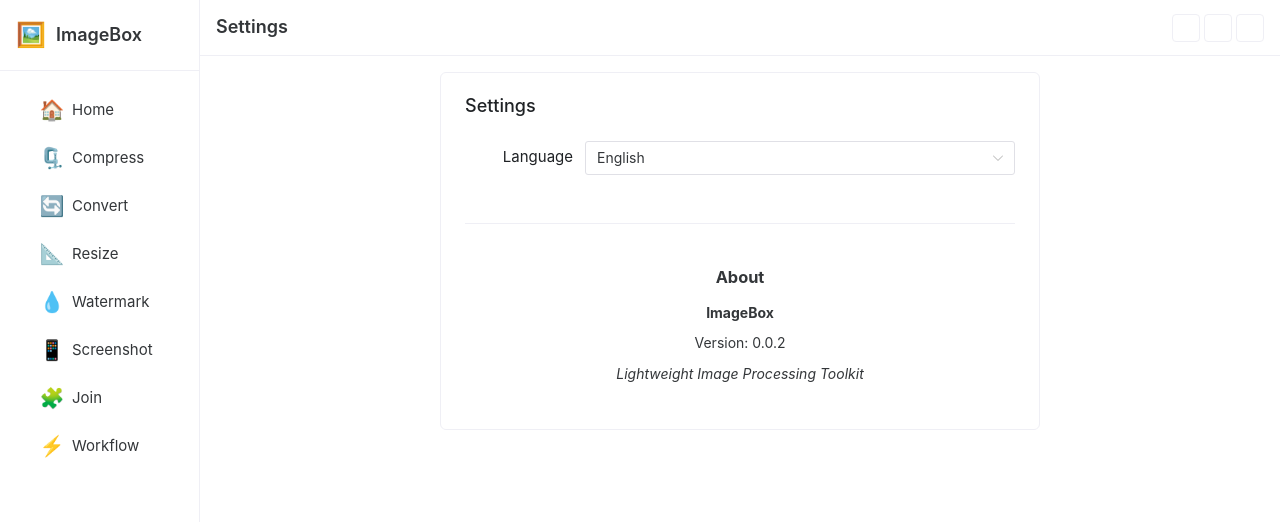
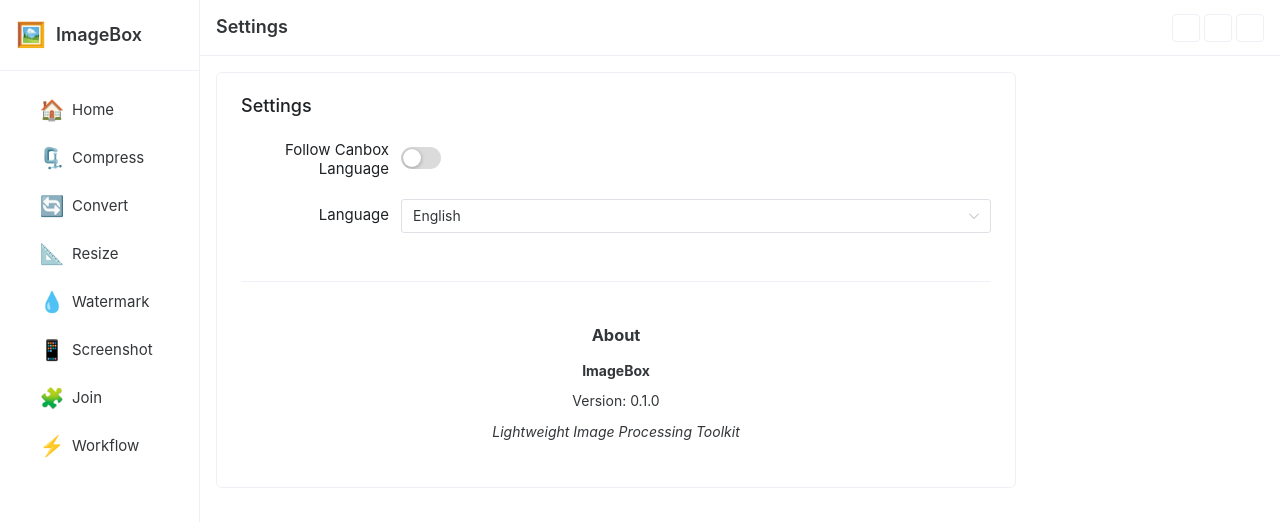
Before and after one commit to rexlevin/cb-imagebox, a Vue app: page /#/resize in a window 1280 px wide. Both pictures are taken after a click on the button 1250 px from the left and 27 px from the top of the page. Shown: the top 522 px of the page. Built offline with nearby package versions, Linux system fonts and the light colour scheme; some icons are missing.

Commit message:
feat: 添加跟随 Canbox 语言环境功能

```diff
--- a/package.json
+++ b/package.json
@@ -1,7 +1,7 @@
 {
     "name": "cb-imagebox",
     "private": true,
-    "version": "0.0.3",
+    "version": "0.0.4",
     "scripts": {
         "dev": "vite --port 5173",
         "build": "vite build",
--- a/src/App.vue
+++ b/src/App.vue
@@ -16,7 +16,7 @@
 import AppLayout from './components/layout/AppLayout.vue'
 import ClipboardBar from './components/common/ClipboardBar.vue'
 import { useSettingsStore } from './stores/settings'
-import { initI18n, setLanguage } from './i18n'
+import { initI18n, setLanguage, syncLanguage, isLocaleSupported } from './i18n'
 
 const hasClipboardImage = ref(false)
 const settingsStore = useSettingsStore()
@@ -43,7 +43,31 @@
 onMounted(async () => {
     document.documentElement.setAttribute('data-theme', settingsStore.theme)
     await settingsStore.initSettings()
-    initI18n(settingsStore.language)
+
+    // 如果开启了跟随系统语言，先同步到系统语言
+    if (settingsStore.followSystemLocale && window.followSystemAPI) {
+        const canboxLocale = window.followSystemAPI.getLocale()
+        if (canboxLocale && isLocaleSupported(canboxLocale)) {
+            settingsStore.language = canboxLocale
+            syncLanguage(canboxLocale)
+        } else {
+            initI18n(settingsStore.language)
+        }
+    } else {
+        initI18n(settingsStore.language)
+    }
+
+    // 注册 Canbox 语言变化监听
+    if (window.followSystemAPI) {
+        window.followSystemAPI.onLocaleChange((newLocale) => {
+            if (settingsStore.followSystemLocale && newLocale) {
+                if (isLocaleSupported(newLocale)) {
+                    settingsStore.language = newLocale
+                    syncLanguage(newLocale)
+                }
+            }
+        })
+    }
 })
 </script>
 
--- a/src/i18n/index.js
+++ b/src/i18n/index.js
@@ -12,16 +12,24 @@
   }
 })
 
+// 支持的语言列表
+export const supportedLocales = ['en', 'zh-CN']
+
+// 检查是否支持该语言
+export const isLocaleSupported = (locale) => {
+  return supportedLocales.includes(locale)
+}
+
 // 初始化 i18n 语言设置
 export const initI18n = async (savedLanguage) => {
-  if (savedLanguage && ['en', 'zh-CN'].includes(savedLanguage)) {
+  if (savedLanguage && isLocaleSupported(savedLanguage)) {
     i18n.global.locale.value = savedLanguage
   }
 }
 
 // 切换语言
 export const setLanguage = (lang) => {
-  if (['en', 'zh-CN'].includes(lang)) {
+  if (isLocaleSupported(lang)) {
     i18n.global.locale.value = lang
   }
 }
@@ -31,4 +39,14 @@
   return i18n.global.locale.value
 }
 
+// 同步语言到指定值（用于跟随系统语言时）
+export const syncLanguage = (lang) => {
+  if (isLocaleSupported(lang)) {
+    i18n.global.locale.value = lang
+    console.log('语言同步到:', lang)
+  } else {
+    console.warn('不支持的语言:', lang)
+  }
+}
+
 export default i18n
--- a/src/i18n/locales/en.json
+++ b/src/i18n/locales/en.json
@@ -249,6 +249,7 @@
   "settings": {
     "title": "Settings",
     "language": "Language",
+    "followSystemLocale": "Follow Canbox Language",
     "theme": "Theme",
     "light": "Light",
     "dark": "Dark",
--- a/src/i18n/locales/zh-CN.json
+++ b/src/i18n/locales/zh-CN.json
@@ -249,6 +249,7 @@
   "settings": {
     "title": "设置",
     "language": "语言",
+    "followSystemLocale": "跟随 Canbox 主程序语言",
     "theme": "主题",
     "light": "浅色",
     "dark": "深色",
--- a/src/stores/settings.js
+++ b/src/stores/settings.js
@@ -2,9 +2,30 @@
 import { ref, watch } from 'vue'
 
 export const useSettingsStore = defineStore('settings', () => {
+  const defaultOutputDir = ref('')
+  const defaultQuality = ref(85)
+  const watermarkText = ref('© 2024 ImageBox')
+  const deviceFrame = ref('iphone-15-pro')
+  const keepExif = ref(true)
+  const language = ref('en')
+  const theme = ref('light')
+  const followSystemLocale = ref(false)
+
+  // 获取当前实际使用的语言（考虑是否跟随系统）
+  const getActualLanguage = () => {
+    if (followSystemLocale.value && window.followSystemAPI) {
+      const canboxLocale = window.followSystemAPI.getLocale()
+      if (canboxLocale && ['en', 'zh-CN'].includes(canboxLocale)) {
+        return canboxLocale
+      }
+    }
+    return language.value
+  }
+
   // 初始化设置（异步加载）
   const initSettings = async () => {
     try {
+      // 加载语言设置
       const savedLanguage = await window.languageAPI?.getLanguage()
       if (savedLanguage && ['en', 'zh-CN'].includes(savedLanguage)) {
         language.value = savedLanguage
@@ -12,15 +33,17 @@
     } catch (e) {
       console.warn('Failed to load language from languageAPI:', e)
     }
+
+    try {
+      // 加载是否跟随系统语言设置
+      const savedFollowSystem = await window.followSystemAPI?.getFollowSystem()
+      if (typeof savedFollowSystem === 'boolean') {
+        followSystemLocale.value = savedFollowSystem
+      }
+    } catch (e) {
+      console.warn('Failed to load followSystemLocale:', e)
+    }
   }
-
-  const defaultOutputDir = ref('')
-  const defaultQuality = ref(85)
-  const watermarkText = ref('© 2024 ImageBox')
-  const deviceFrame = ref('iphone-15-pro')
-  const keepExif = ref(true)
-  const language = ref('en')
-  const theme = ref('light')
 
   // 保存语言
   const saveLanguage = async () => {
@@ -31,9 +54,46 @@
     }
   }
 
-  // 监听语言变化，自动保存
+  // 保存是否跟随系统语言
+  const saveFollowSystem = async () => {
+    try {
+      await window.followSystemAPI?.saveFollowSystem(followSystemLocale.value)
+    } catch (e) {
+      console.warn('Failed to save followSystemLocale:', e)
+    }
+  }
+
+  // 设置语言（考虑是否跟随系统）
+  const setLanguage = (lang) => {
+    if (['en', 'zh-CN'].includes(lang)) {
+      language.value = lang
+      saveLanguage()
+    }
+  }
+
+  // 设置是否跟随系统语言
+  const setFollowSystemLocale = (follow) => {
+    followSystemLocale.value = follow
+    saveFollowSystem()
+  }
+
+  // 监听语言变化，自动保存（非跟随模式时）
   watch(language, () => {
-    saveLanguage()
+    if (!followSystemLocale.value) {
+      saveLanguage()
+    }
+  })
+
+  // 监听跟随设置变化，保存并同步语言
+  watch(followSystemLocale, (newVal, oldVal) => {
+    saveFollowSystem()
+    if (newVal) {
+      // 开启跟随模式，同步到系统语言
+      const canboxLocale = window.followSystemAPI?.getLocale()
+      if (canboxLocale && ['en', 'zh-CN'].includes(canboxLocale)) {
+        language.value = canboxLocale
+      }
+    }
   })
 
   function updateSettings(settings) {
@@ -44,6 +104,7 @@
     if (settings.keepExif !== undefined) keepExif.value = settings.keepExif
     if (settings.language !== undefined) language.value = settings.language
     if (settings.theme !== undefined) theme.value = settings.theme
+    if (settings.followSystemLocale !== undefined) followSystemLocale.value = settings.followSystemLocale
   }
 
   function resetSettings() {
@@ -53,6 +114,7 @@
     deviceFrame.value = 'iphone-15-pro'
     keepExif.value = true
     language.value = 'en'
+    followSystemLocale.value = false
   }
 
   function toggleTheme() {
@@ -67,6 +129,10 @@
     keepExif,
     language,
     theme,
+    followSystemLocale,
+    getActualLanguage,
+    setLanguage,
+    setFollowSystemLocale,
     updateSettings,
     resetSettings,
     toggleTheme,
--- a/src/views/modules/SettingsView.vue
+++ b/src/views/modules/SettingsView.vue
@@ -1,12 +1,21 @@
 <template>
   <div class="settings-view">
     <n-card :title="t('settings.title')">
-      <n-form label-placement="left" label-width="120">
+      <n-form label-placement="left" label-width="160">
+        <!-- 跟随系统语言设置 -->
+        <n-form-item :label="t('settings.followSystemLocale')">
+          <n-switch
+            v-model:value="settingsStore.followSystemLocale"
+            @update:value="handleFollowSystemChange"
+          />
+        </n-form-item>
+
         <!-- 语言设置 -->
         <n-form-item :label="t('settings.language')">
           <n-select
             v-model:value="settingsStore.language"
             :options="languageOptions"
+            :disabled="settingsStore.followSystemLocale"
             @update:value="handleLanguageChange"
           />
         </n-form-item>
@@ -26,30 +35,47 @@
 </template>
 
 <script setup>
+import { computed } from 'vue'
 import { useI18n } from 'vue-i18n'
-import { setLanguage } from '@/i18n'
+import { setLanguage, syncLanguage } from '@/i18n'
 import { useSettingsStore } from '@/stores/settings'
 
 const { t } = useI18n()
 const settingsStore = useSettingsStore()
 
-const version = '0.0.2'
+const version = '0.1.0'
 
-const languageOptions = [
-  { label: 'English', value: 'en' },
-  { label: '中文', value: 'zh-CN' }
-]
+// 根据是否跟随系统，返回语言选择框的选项
+const languageOptions = computed(() => {
+  return [
+    { label: 'English', value: 'en' },
+    { label: '中文', value: 'zh-CN' }
+  ]
+})
 
+// 处理语言选择变化
 const handleLanguageChange = (value) => {
   setLanguage(value)
-  settingsStore.language = value
+  settingsStore.setLanguage(value)
+}
+
+// 处理跟随系统开关变化
+const handleFollowSystemChange = (value) => {
+  settingsStore.setFollowSystemLocale(value)
+  if (value) {
+    // 开启跟随模式，同步到系统语言
+    const canboxLocale = window.followSystemAPI?.getLocale()
+    if (canboxLocale && ['en', 'zh-CN'].includes(canboxLocale)) {
+      settingsStore.language = canboxLocale
+      syncLanguage(canboxLocale)
+    }
+  }
 }
 </script>
 
 <style scoped>
 .settings-view {
-  max-width: 600px;
-  margin: 0 auto;
+  max-width: 800px;
 }
 
 .about-section {
```
Also changed, not shown: preload.js (+75 -25 lines), types/canbox.d.ts (+16 -2 lines), 2 other files (tests, documents, lock files or other folders).
